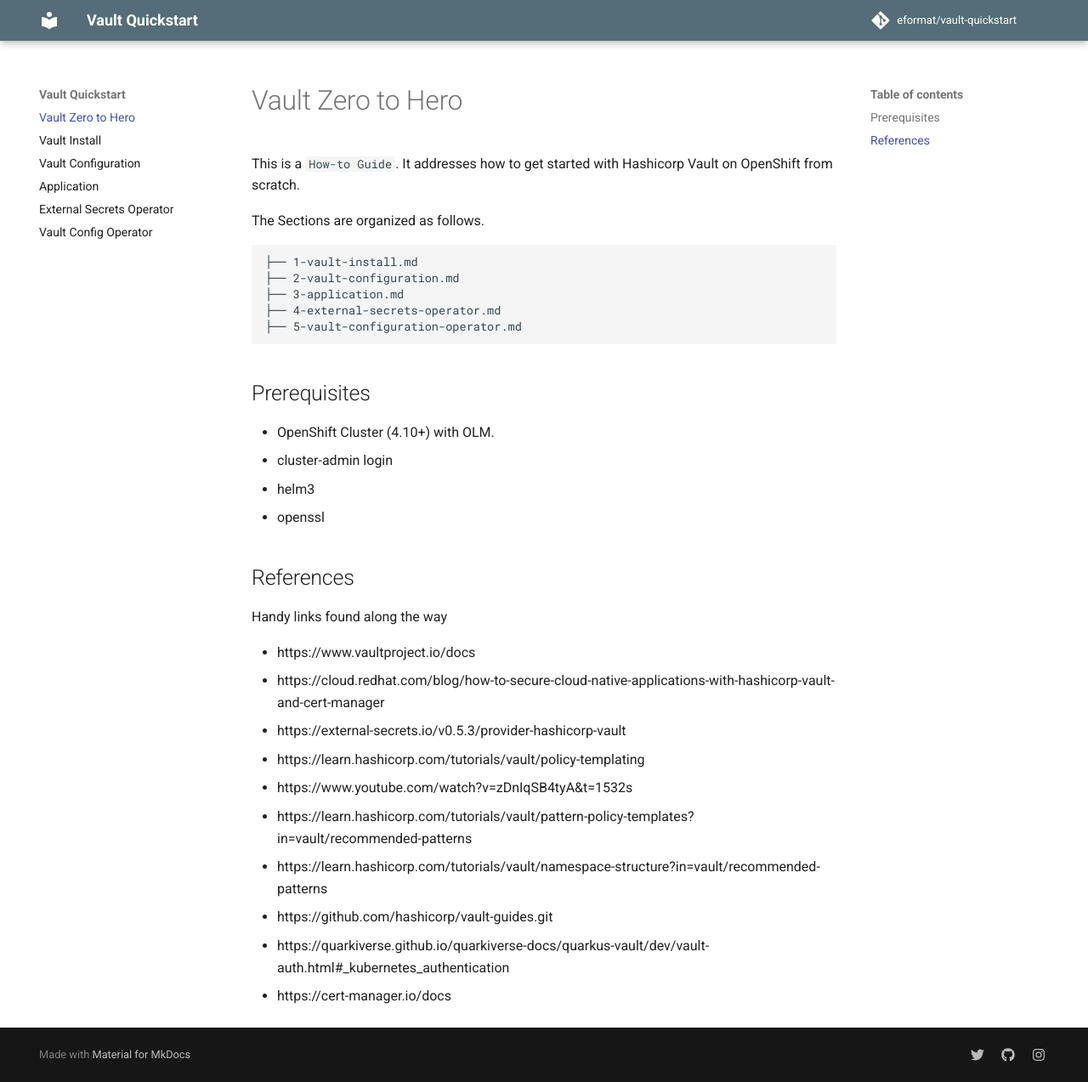
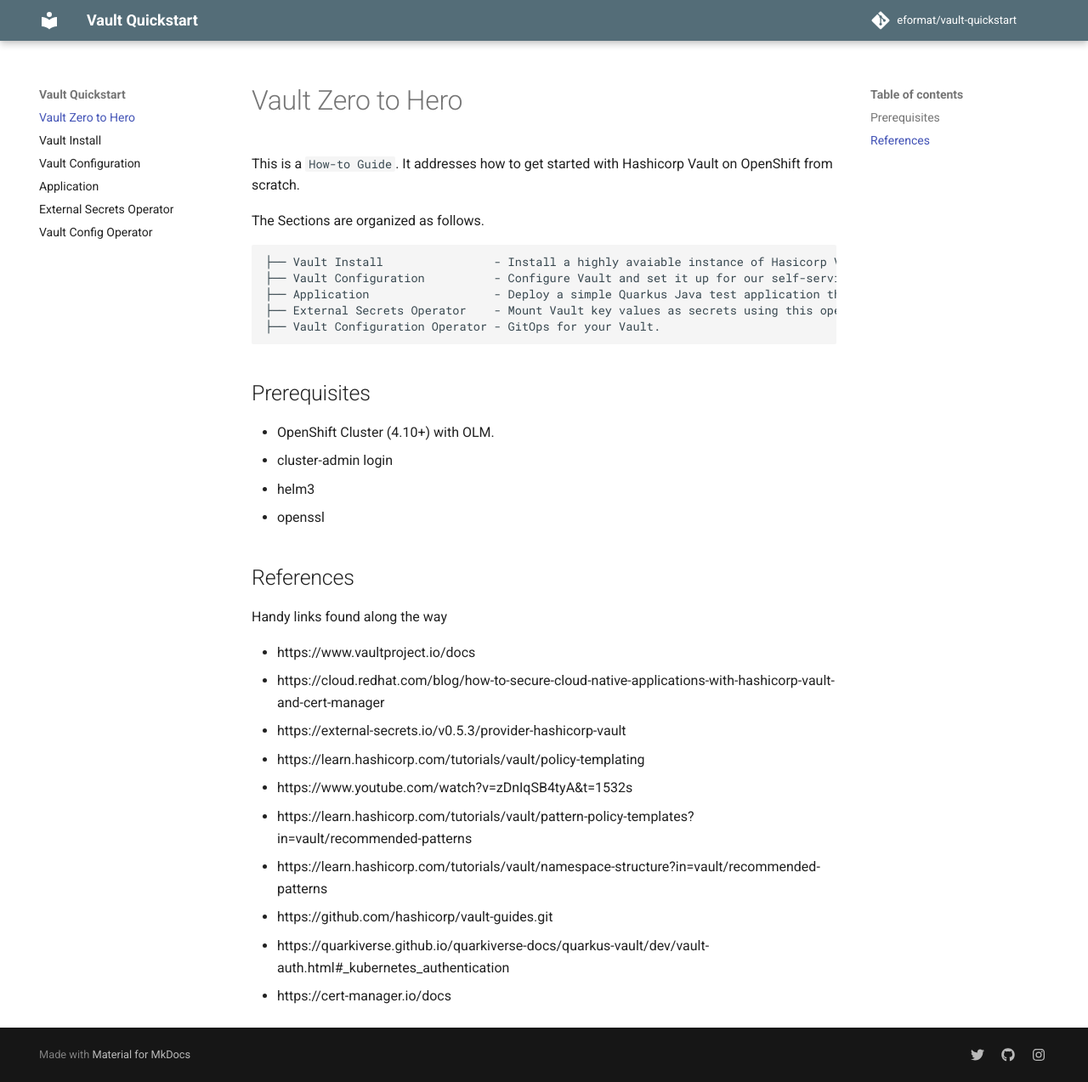
Before and after one commit to eformat/vault-quickstart, an MkDocs documentation site: the page built from docs/index.md, in a window 1280 px wide and 1273 px high. Shown: the whole window at 85% size. Built offline with MkDocs 1.6.1 and Material for MkDocs 9.7.7, drawn with Linux system fonts in a browser that asks for light colours; comment, search, counter and statistics services are not loaded.

Commit message:
🦚 index 🦚

````diff
--- a/docs/index.md
+++ b/docs/index.md
@@ -5,11 +5,11 @@
 The Sections are organized as follows.
 
 ```bash
-├── 1-vault-install.md
-├── 2-vault-configuration.md
-├── 3-application.md
-├── 4-external-secrets-operator.md
-├── 5-vault-configuration-operator.md
+├── Vault Install                - Install a highly avaiable instance of Hasicorp Vault into OpenShift.
+├── Vault Configuration          - Configure Vault and set it up for our self-service usage.
+├── Application                  - Deploy a simple Quarkus Java test application that talks to Vault.
+├── External Secrets Operator    - Mount Vault key values as secrets using this operator.
+├── Vault Configuration Operator - GitOps for your Vault.
 ```
 
 ## Prerequisites
````
